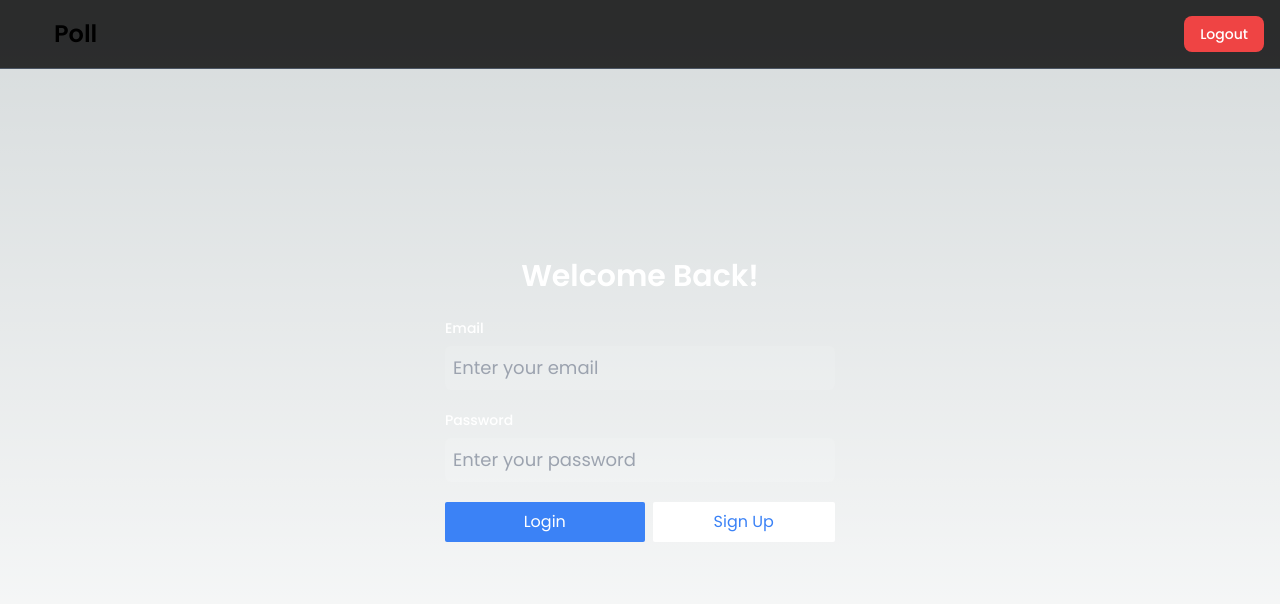
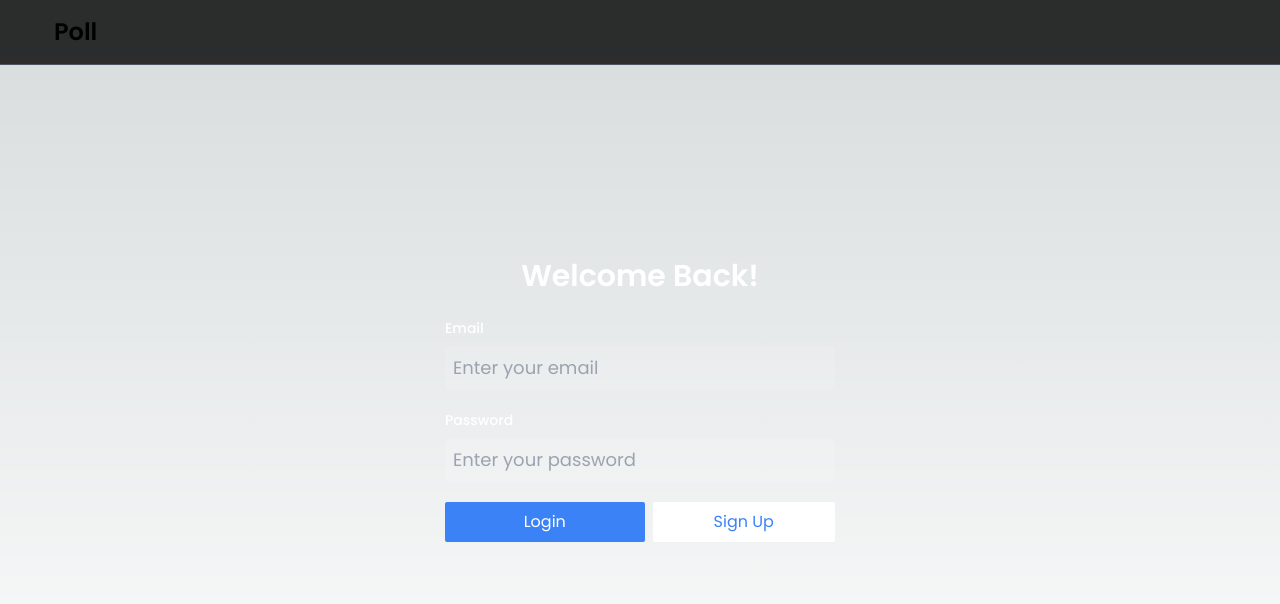
Before and after one commit to heyyakash/votingapplication, a Next.js app in the folder frontend/: page /login in a window 1280 px wide. Shown: the top 604 px of the page. Built offline with nearby package versions, Linux system fonts and the light colour scheme; some icons are missing.

Commit message:
fixed error

```diff
--- a/frontend/api/election.ts
+++ b/frontend/api/election.ts
@@ -22,6 +22,8 @@ export const createELection = async (data:electionData) => {
 
 
 export const checkEligibilty = async (id:string) => {
+    const token = localStorage.getItem("votingapp_user")
+    if(token!==null && token!==undefined){
         const result = await fetch(`${host}/election/eligible/${id}`,{
             headers:{
                 "token":localStorage.getItem("votingapp_user") as string
@@ -29,6 +31,7 @@ export const checkEligibilty = async (id:string) => {
         })
         const res = await result.json()
         return res
+    }
 }
 
 
--- a/frontend/components/Navbar.tsx
+++ b/frontend/components/Navbar.tsx
@@ -1,5 +1,6 @@
 import Link from 'next/link'
 import { useRouter } from 'next/router'
+import { useEffect, useState } from 'react'
 import {FaSquarePollHorizontal} from 'react-icons/fa6'
 
 const Navbar = () => {
@@ -8,6 +9,11 @@ const Navbar = () => {
         localStorage.removeItem("votingapp_user")
         router.push('/login')
     }
+    const [showLogOut, setShowLogOut] = useState(false)
+    useEffect(()=>{
+       if(router.pathname==="/login") setShowLogOut(false)
+       else setShowLogOut(true)
+    },[])
 
     return (
         <nav className="bg-black/80 fixed w-full z-20 top-0 left-0 border-b border-gray-600">
@@ -19,6 +25,7 @@ const Navbar = () => {
                     </span>
                 </Link>
                 <div className="flex md:order-2">
+                   {showLogOut?(
                      <button
                      onClick={()=> logout()}
                      type="button"
@@ -26,6 +33,7 @@ const Navbar = () => {
                  >
                      Logout
                  </button>
+                   ):(<></>)}
 
                 </div>
             </div>
--- a/frontend/pages/index.tsx
+++ b/frontend/pages/index.tsx
@@ -1,10 +1,16 @@
 import Home from '@/components/Home'
-import { useState } from 'react'
+import { useRouter } from 'next/router'
+import { useEffect, useState } from 'react'
 
 
 
 export default function App() {
   const [modal, setModal] = useState(false)
+  const router = useRouter()
+  useEffect(()=>{
+    const token = localStorage.getItem("votingapp_user")
+    if(!token) router.push('/login')
+  },[])
   return (
     <>
     <Home />
--- a/frontend/pages/vote/[election_id].tsx
+++ b/frontend/pages/vote/[election_id].tsx
@@ -10,9 +10,11 @@ import { QueryClient, dehydrate, useQuery } from 'react-query'
 const App = () => {
 
     const router = useRouter()
+    const [loading, setLoading] = useState(true)
     useEffect(() => {
         const token = localStorage.getItem("votingapp_user")
         if (!token) router.push('/login')
+        setLoading(false)
     }, [])
     const { election_id: id } = router.query
     const { data: result, isLoading } = useQuery(['election', id], async () => await getElection(id as string), {
@@ -35,10 +37,15 @@ const App = () => {
         },
         onError: (e) => {
             console.log(e)
-        }
+        },
+
     })
 
-
+    if (loading) {
+        return (
+            <>Loading....</>
+        )
+    }
     return (
         <section className='mt-[9rem] '>
             <div className="max-w-screen-xl px-4 mx-auto">
```
Lines whose indentation alone changed are shown as unchanged.
